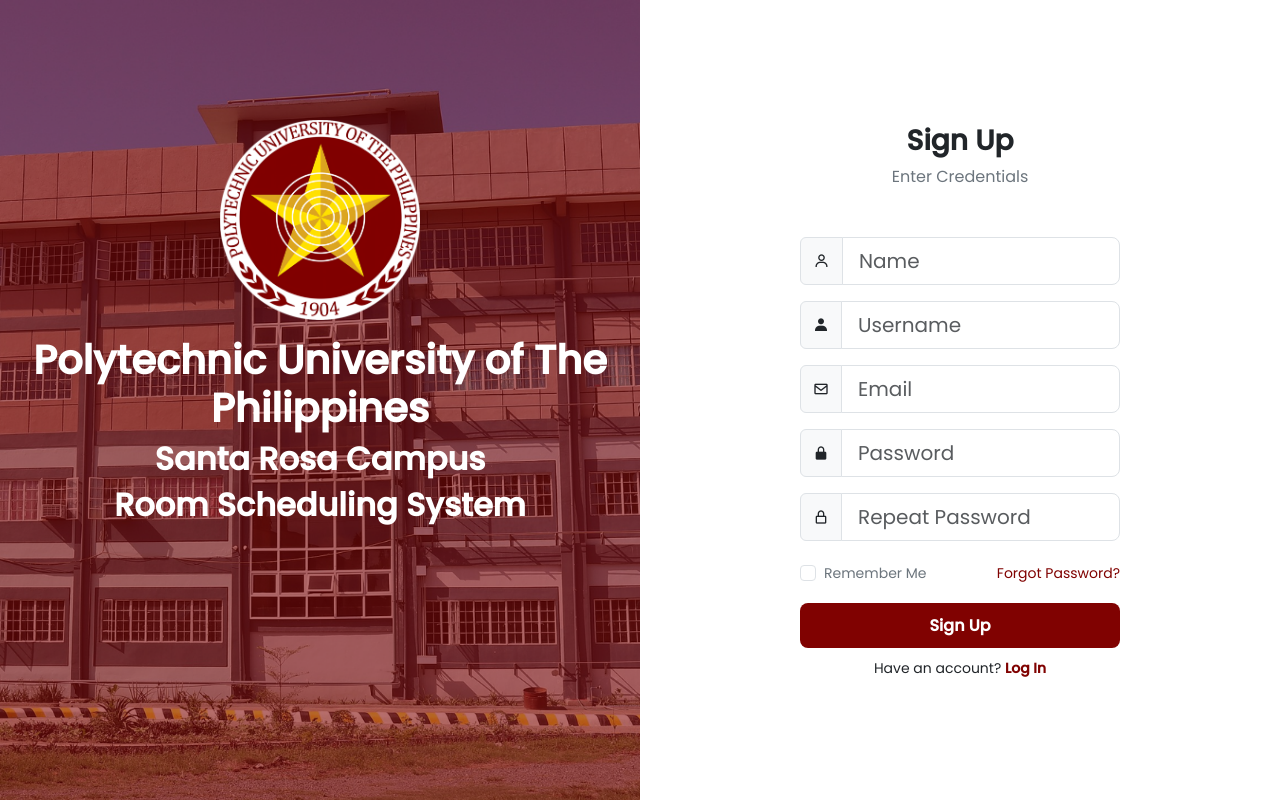
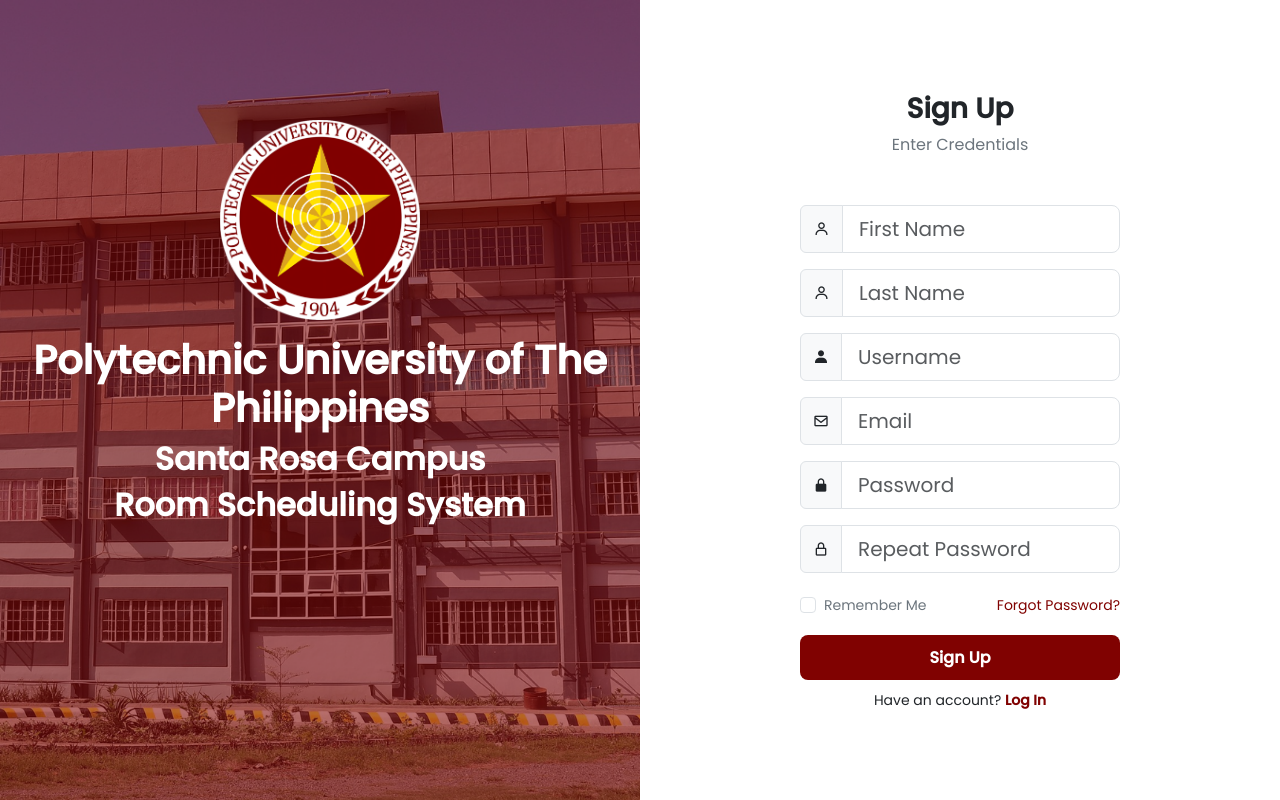
Before and after one commit to jdoodle69/hackathon1-pup-src, a PHP site: page /signup.php in a window 1280 px wide. Run offline with PHP 8.4, Linux system fonts and the light colour scheme.

Commit message:
added last name and first name fields

```diff
--- a/signup.php
+++ b/signup.php
@@ -57,7 +57,13 @@ $csrfToken = $_SESSION['csrf_token'];
                             <span class="input-group-text">
                                 <i class='bx bx-user'></i>
                             </span>
-                            <input name="Name" type="text" class="form-control form-control-lg fs-5" placeholder="Name">
+                            <input name="FirstName" type="text" class="form-control form-control-lg fs-5" placeholder="First Name">
+                        </div>
+                        <div class="input-group mb-3">
+                            <span class="input-group-text">
+                                <i class='bx bx-user'></i>
+                            </span>
+                            <input name="LastName" type="text" class="form-control form-control-lg fs-5" placeholder="Last Name">
                         </div>
                         <div class="input-group mb-3">
                             <span class="input-group-text">
```
Also changed, not shown: include/signup.inc.php (+5 -4 lines).
